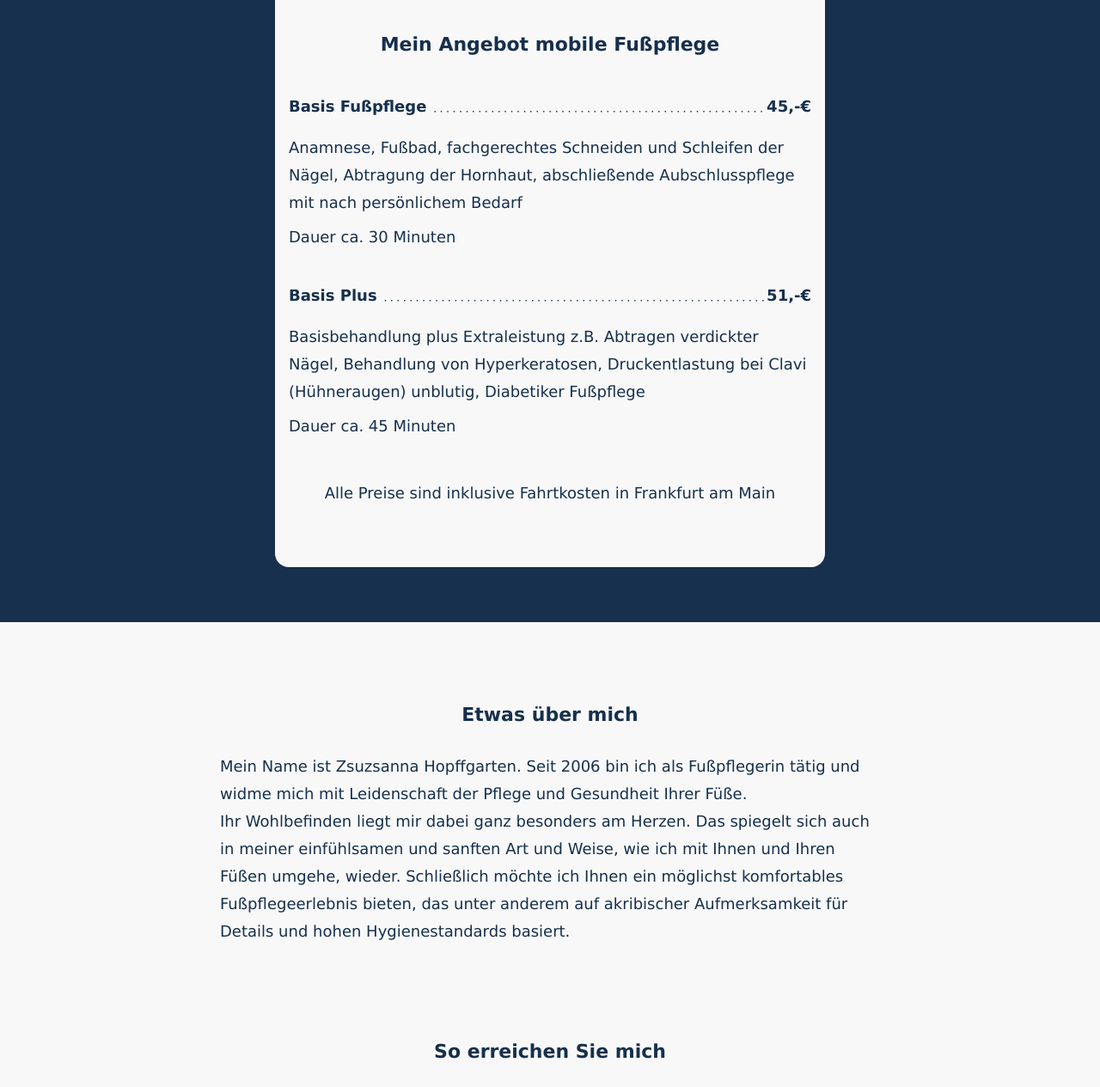
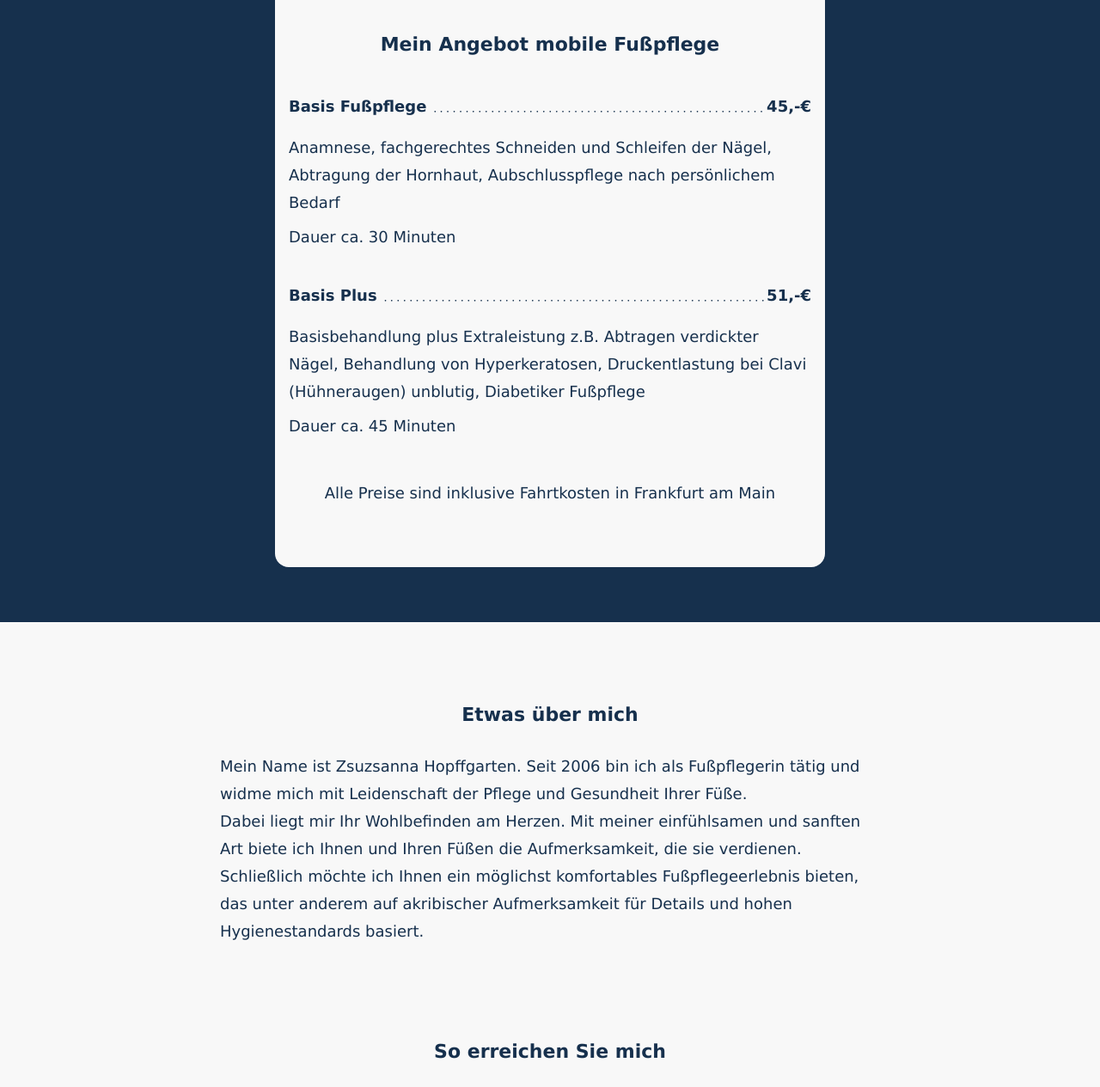
Before and after one commit to MaxHopf/fusspflegezsuzsi-landingpage, a plain HTML site: page index.html in a window 1280 px wide. Shown: the part 644-1909 px from the top of the page at 86% size. Drawn offline with Linux system fonts and the light colour scheme.

Commit message:
Improve writing of about me section

```diff
--- a/index.html
+++ b/index.html
@@ -44,8 +44,8 @@
                             <div class="dots"></div>
                             <h3 class="right">45,-€</h3>
                         </div>
-                        <p>Anamnese, Fußbad, fachgerechtes Schneiden und Schleifen der Nägel, Abtragung der Hornhaut,
-                            abschließende Aubschlusspflege mit nach persönlichem Bedarf</p>
+                        <p>Anamnese, fachgerechtes Schneiden und Schleifen der Nägel, Abtragung der Hornhaut,
+                            Aubschlusspflege nach persönlichem Bedarf</p>
                         <p>Dauer ca. 30 Minuten</p>
                     </div>
                     <div class="offer">
@@ -55,8 +55,7 @@
                             <h3 class="right">51,-€</h3>
                         </div>
                         <p>Basisbehandlung plus Extraleistung z.B. Abtragen verdickter Nägel, Behandlung von
-                            Hyperkeratosen,
-                            Druckentlastung bei Clavi (Hühneraugen) unblutig, Diabetiker Fußpflege</p>
+                            Hyperkeratosen, Druckentlastung bei Clavi (Hühneraugen) unblutig, Diabetiker Fußpflege</p>
                         <p>Dauer ca. 45 Minuten</p>
                     </div>
                     <p class="center less-line-height">Alle Preise sind inklusive Fahrtkosten in Frankfurt am Main</p>
@@ -67,11 +66,12 @@
         <section id="about">
             <h2 class="center">Etwas über mich</h2>
             <p>Mein Name ist Zsuzsanna Hopffgarten. Seit 2006 bin ich als Fußpflegerin tätig und widme mich mit
-                Leidenschaft der Pflege und Gesundheit Ihrer Füße.<br> Ihr Wohlbefinden liegt mir dabei ganz besonders
-                am Herzen. Das spiegelt sich auch in meiner einfühlsamen und sanften Art und Weise, wie ich mit Ihnen
-                und Ihren Füßen umgehe, wieder. Schließlich möchte ich Ihnen ein möglichst komfortables
-                Fußpflegeerlebnis bieten, das unter anderem auf akribischer Aufmerksamkeit für Details und hohen
-                Hygienestandards basiert.
+                Leidenschaft der Pflege und Gesundheit Ihrer Füße.
+                <br>
+                Dabei liegt mir Ihr Wohlbefinden am Herzen. Mit meiner einfühlsamen und sanften Art biete ich Ihnen und
+                Ihren Füßen die Aufmerksamkeit, die sie verdienen. Schließlich möchte ich Ihnen ein möglichst
+                komfortables Fußpflegeerlebnis bieten, das unter anderem auf akribischer Aufmerksamkeit für Details und
+                hohen Hygienestandards basiert.
             </p>
         </section>
 
```
